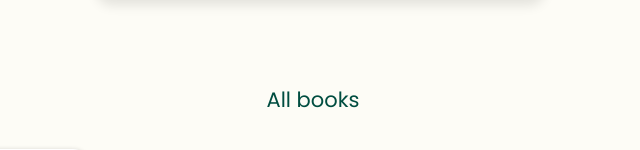
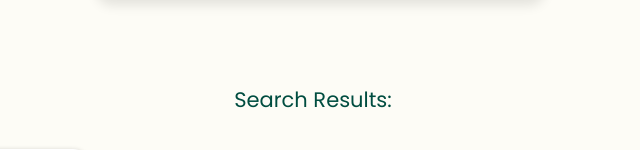
Before and after one commit to mmmangooo/Milestone-project3, a Flask app: page /search in a window 1280 px wide. Shown: the part 1536-1686 px from the top of the page, without its empty margins (327-967 px from the left). Run offline with Flask 2, Linux system fonts and the light colour scheme; a database or web service that is not in the repository returns one stand-in record (values such as "Sample title"); some libraries are stand-ins or nearby versions.

Commit message:
Deleted js code for search/all books header change and added solution using routes instead

```diff
--- a/app.py
+++ b/app.py
@@ -7,6 +7,7 @@ from datetime import datetime
 from bson.objectid import ObjectId
 if os.path.exists("env.py"):
     import env
+
 
 # Creating an instance of Flask app
 app = Flask(__name__)
@@ -47,7 +48,8 @@ def search():
     datetime_now = datetime.now()
     new_books = mongo.db.books.find(
         {"date_of_adding": {"$lt": datetime_now}}, limit=2).sort("title")
-    return render_template("index.html", books=books, new_books=new_books)
+    return render_template(
+        "index.html", books=books, new_books=new_books, search=True)
 
 
 @app.route("/add_book", methods=["GET", "POST"])
--- a/static/js/script.js
+++ b/static/js/script.js
@@ -18,16 +18,6 @@ $('.downVote').click(function() {
 $(this).siblings('span').text(counter);
 });
 });
-
-
-/* Changes text in #book-header when user submits books search, to display 'search result' instead of 'all books' */
-
-function changeHeader(e) {
-    console.log('search-btn clicked');
-    $('#book-header').text('Search Results:');
-    e.preventDefault();
-};
-
 
 /* Contact form sending emails through emailjs on submission of form */
 
--- a/templates/edit_book.html
+++ b/templates/edit_book.html
@@ -35,7 +35,7 @@
                             <div class="input-field col s12">
                                 <label for="description">Book description</label>
                                 <textarea placeholder="Decribe the book" id="description" name="description" class="materialize-textarea validate" minlength="5" maxlength="500" required>
-                                    {{ - book.description  - }}
+                                    {{- book.description  -}}
                                 </textarea>
 
                             </div>
--- a/templates/index.html
+++ b/templates/index.html
@@ -87,7 +87,7 @@
                                 </label>
                             </div>
                             <div class="col s4">
-                                <button type="submit" class="btn query-btn" name="action" onclick="changeHeader(e)">Search</button>
+                                <button type="submit" class="btn query-btn" name="action" >Search</button>
                             </div>
 
                         </div>
@@ -95,12 +95,16 @@
 
                 </div>
 
-                <!-- Showing all books on the page-->
+                <!-- Showing all books on the page or search results-->
 
                 <div class="book-wrapper">
 
                     {% if books.count() > 0 %}
-                        <h3 class="teal-text text-darken-4 center-align" id="book-header">All books</h3>
+                    {% if search %}
+                        <h3 class="teal-text text-darken-4 center-align">Search Results:</h3>
+                        {% else %}
+                        <h3 class="teal-text text-darken-4 center-align">All books</h3>
+                        {% endif %}
                         <div class="row book-row">
                             {% for book in books %}
 
```
Also changed, not shown: README.md.
